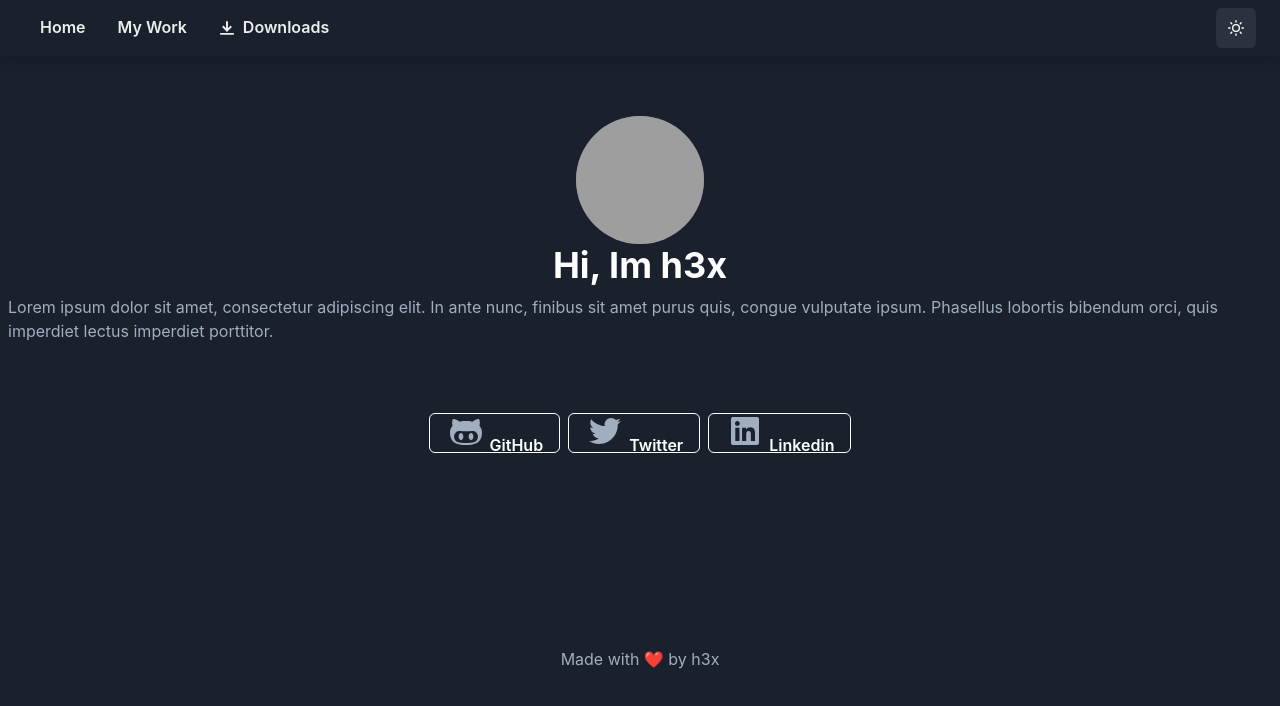
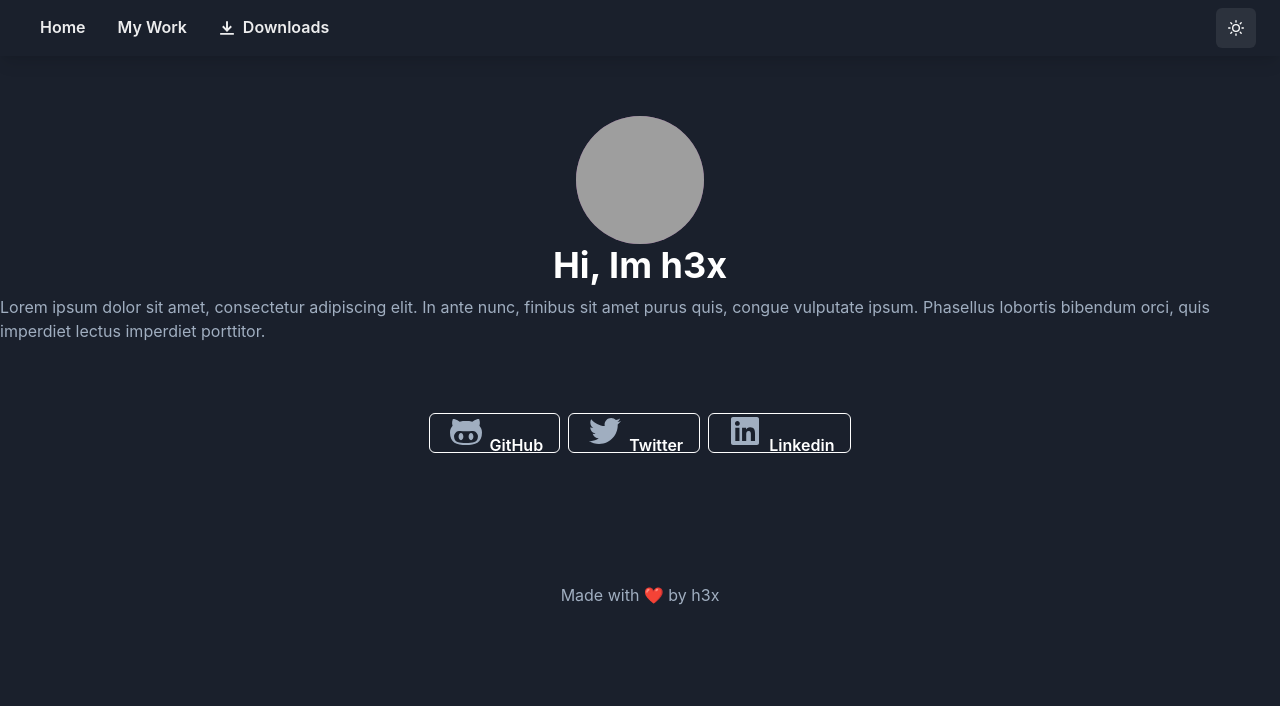
Before and after one commit to HexS2/Portfolio, a Next.js app: page / in a window 1280 px wide. Shown: the top 706 px of the page. Built offline with nearby package versions, Linux system fonts and the light colour scheme; grey boxes are pictures that could not be loaded.

Commit message:
Update index.js

```diff
--- a/pages/index.js
+++ b/pages/index.js
@@ -25,21 +25,12 @@ export default function Index() {
       <Head>
         <title>Home - h3x</title>
       </Head>
-      <Stack
-        as="main"
-        spacing={8}
-        justifyContent="center"
-        alignItems="flex-start"
-        m="0 auto 4rem auto"
-        minW="container.sm"
-        px={2}
-      >
+
       <Flex
         flexDirection="column"
         justifyContent="center"
         alignItems="center"
         marginTop="60px"
-          minW="container.sm"
       >
         <WrapItem>
           <Avatar
@@ -50,8 +41,8 @@ export default function Index() {
         </WrapItem>
         <Heading mb={2}>Hi, Im h3x</Heading>
         <Text color={colorSecondary[colorMode]}>
-            Lorem ipsum dolor sit amet, consectetur adipiscing elit. In ante
-            nunc, finibus sit amet purus quis, congue vulputate ipsum. Phasellus
+          Lorem ipsum dolor sit amet, consectetur adipiscing elit. In ante nunc,
+          finibus sit amet purus quis, congue vulputate ipsum. Phasellus
           lobortis bibendum orci, quis imperdiet lectus imperdiet porttitor.
         </Text>
         <HStack padding="70px">
@@ -96,7 +87,6 @@ export default function Index() {
           </Button>
         </HStack>
       </Flex>
-      </Stack>
     </Container>
   );
 }
```
Lines whose indentation alone changed are shown as unchanged.
